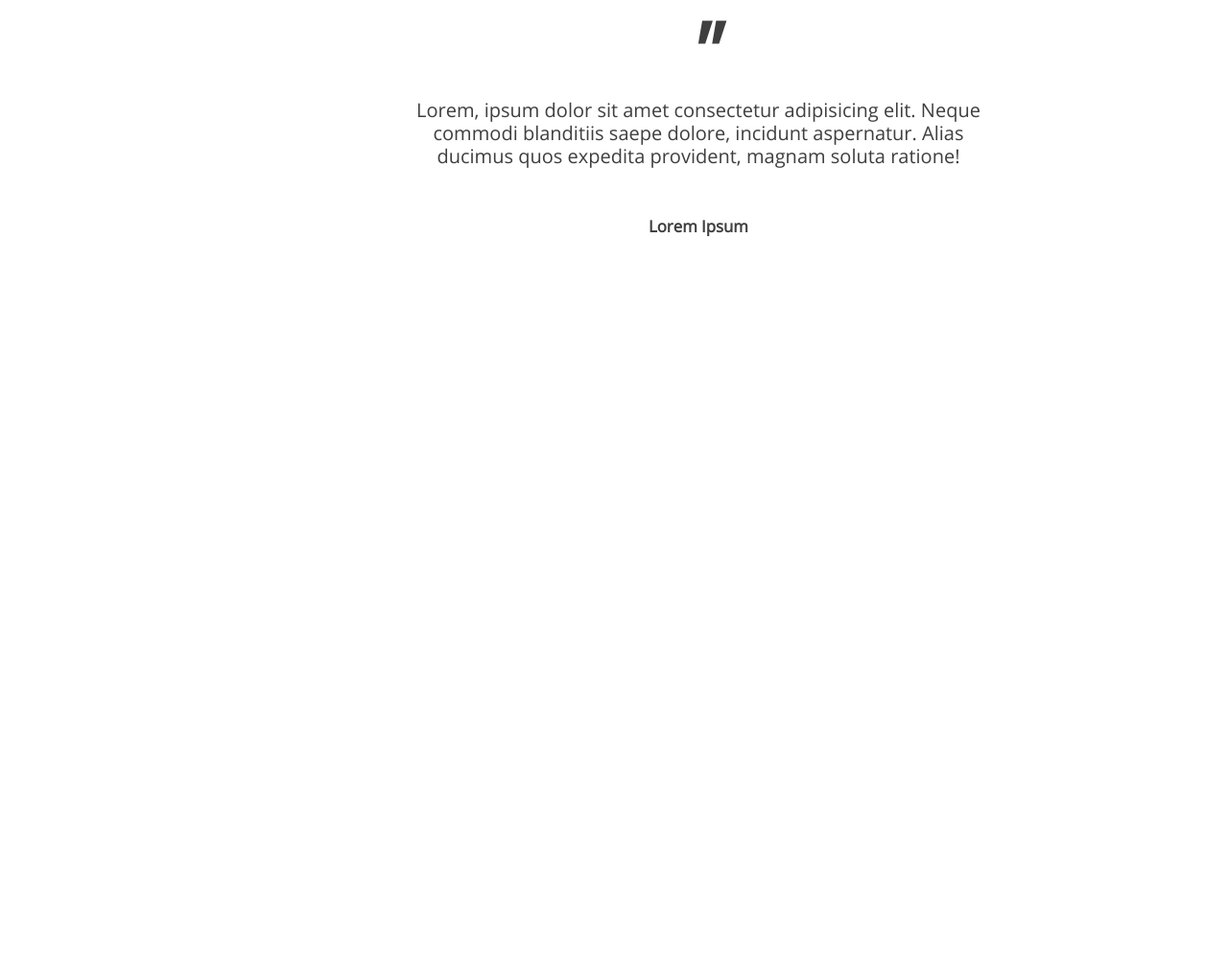
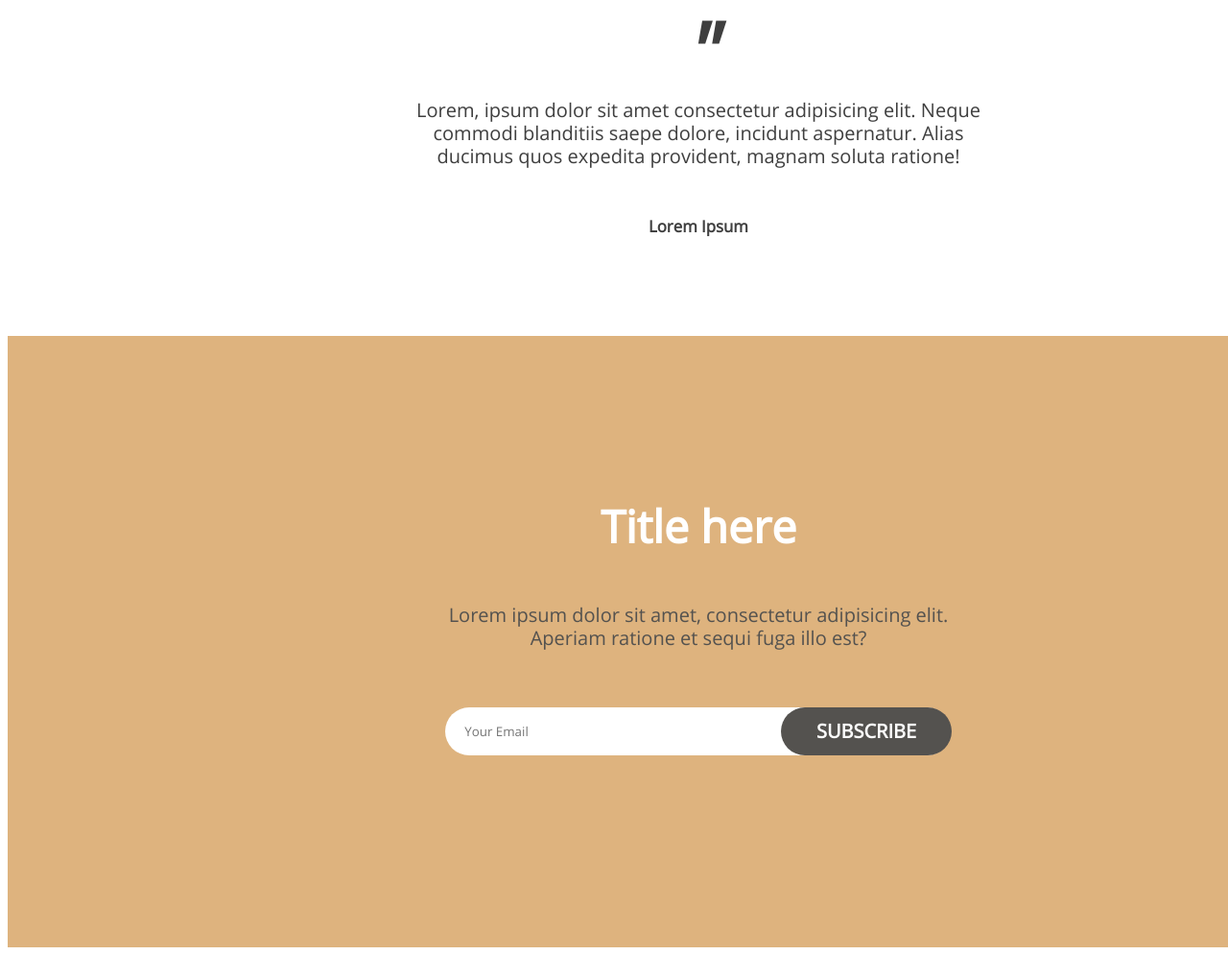
Before and after one commit to dashlot/hiking-project, a plain HTML site: page index.html in a window 1280 px wide. Shown: the part 5481-6476 px from the top of the page at 96% size. Before the commit the page ends 5839 px from the top, so only its background shows below. Drawn offline with Linux system fonts and the light colour scheme.

Commit message:
unexpectedly fast finished email section

```diff
--- a/index.html
+++ b/index.html
@@ -67,9 +67,9 @@
                     <p>Lorem ipsum dolor sit amet consectetur adipisicing...</p>
                 </div>
             </div>
-            <div>
+            <div class="letsgo-button">
                 <form method="post" action="#">
-                    <button type="button" class="but">Show more</button>
+                    <button type="button">Show more</button>
                 </form>
             </div>
             <div id="more-content"></div>
@@ -138,6 +138,25 @@
                 </div>
             </div>
         </div>
+        <div class="subscribe">
+            <div class="sub-title">
+                <h2>Title here</h2></div>
+            <div class="sub-body">
+                <p>Lorem ipsum dolor sit amet, consectetur adipisicing elit. Aperiam ratione et sequi fuga illo est?</p>
+            </div>
+            <div class="sub-input">
+                <div class="child1">
+                    <form>
+                        <input type="search" placeholder="Your Email">
+                    </form>
+                </div>
+                <div class="child2">
+                    <form>
+                        <input type="button" value="Subscribe">
+                    </form>
+                </div>
+            </div>
+        </div>
     </div>
 </body>
 </html>
--- a/script.js
+++ b/script.js
@@ -21,9 +21,18 @@
 // }
 
 window.onload = function() {
-    let item = document.getElementsByClassName("but")[0];
+    let item = document.querySelector('.letsgo-button form button');
     item.addEventListener('click', function() {
         const divPhrase = document.querySelector(".phrase");
         divPhrase.innerHTML = "<p>Please</p>"
     })
 }
+
+window.onload = function() {
+    let subscribe = document.querySelector('.child2 form input');
+    subscribe.addEventListener('click', function() {
+        alert("Suckmydick")
+    }
+
+    )
+}
--- a/style.css
+++ b/style.css
@@ -367,4 +367,81 @@ font-style: italic;
     justify-self: center;
     margin-top: 48px;
 }
+
+.subscribe {
+    background-color: rgb(222, 179, 126);
+    height: 637px;
+    display: grid;
+    grid-template-rows: repeat(7, 1fr);
+
+}
+.sub-title {
+    align-self: flex-end;
+    justify-self: center;
+    grid-row: 3;
+
+}
+
+.sub-body {
+    align-self: center;
+    justify-self: center;
+    grid-row: 4;
+    font-size: 20px;
+    color: rgb(84, 82, 79);
+    line-height: 1.2;
+    width: 600px;
+    text-align: center;
+    padding-top: 53px;
+
+}
+
+.sub-input {
+    align-self: flex-start;
+    justify-self: center;
+    grid-row: 5;
+    display: grid;
+    grid-template-columns: 350px 1fr;
+    grid-template-rows: 100px 1fr;
+    padding-top: 60px;
+
+}
+
+.child1 input {
+    background-color: rgb(255, 255, 255);
+    width: 527px;
+    height: 50.4px;
+    border-radius: 30px;
+    border: 0px;
+    padding-left: 20px;
+}
+
+.child2 input {
+    color: rgb(255, 255, 255);
+    font-weight: bold;
+    text-transform: uppercase;
+    line-height: 1.2;
+    background-color: rgb(84, 82, 79);
+    width: 177.6px;
+    height: 50.4px;
+    border-radius: 30px;
+    border: 0px;
+    font-size: 20px;
+    cursor: pointer;
+}
 /*
+
+.Subscribe {
+
+    .Shape {
+
+  position: absolute;
+  left: 889px;
+  top: 6871px;
+
+  z-index: 44;
+}
+
+  left: 987.257px;
+  top: 6901.3px;
+  z-index: 45;
+}
```
